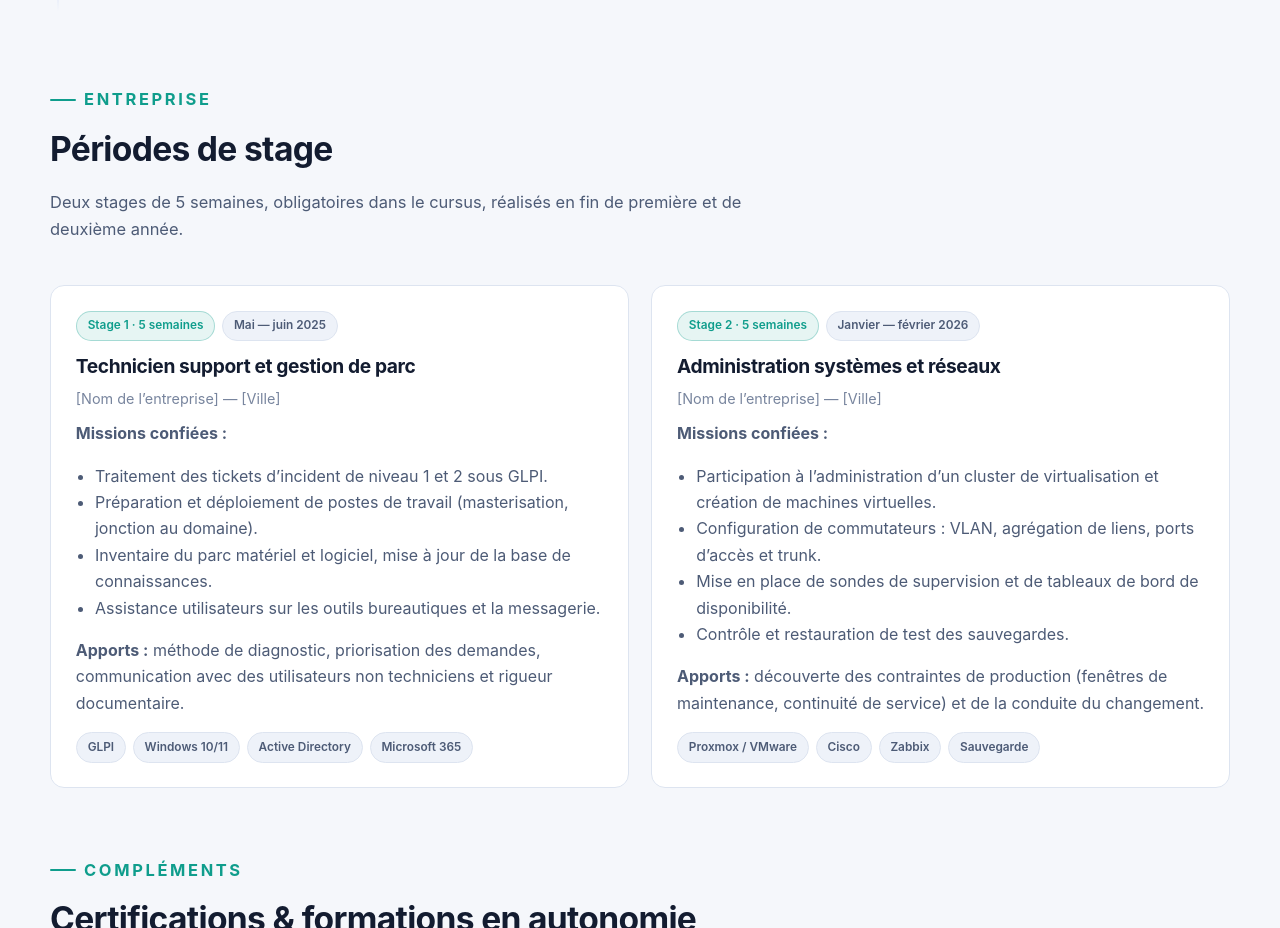
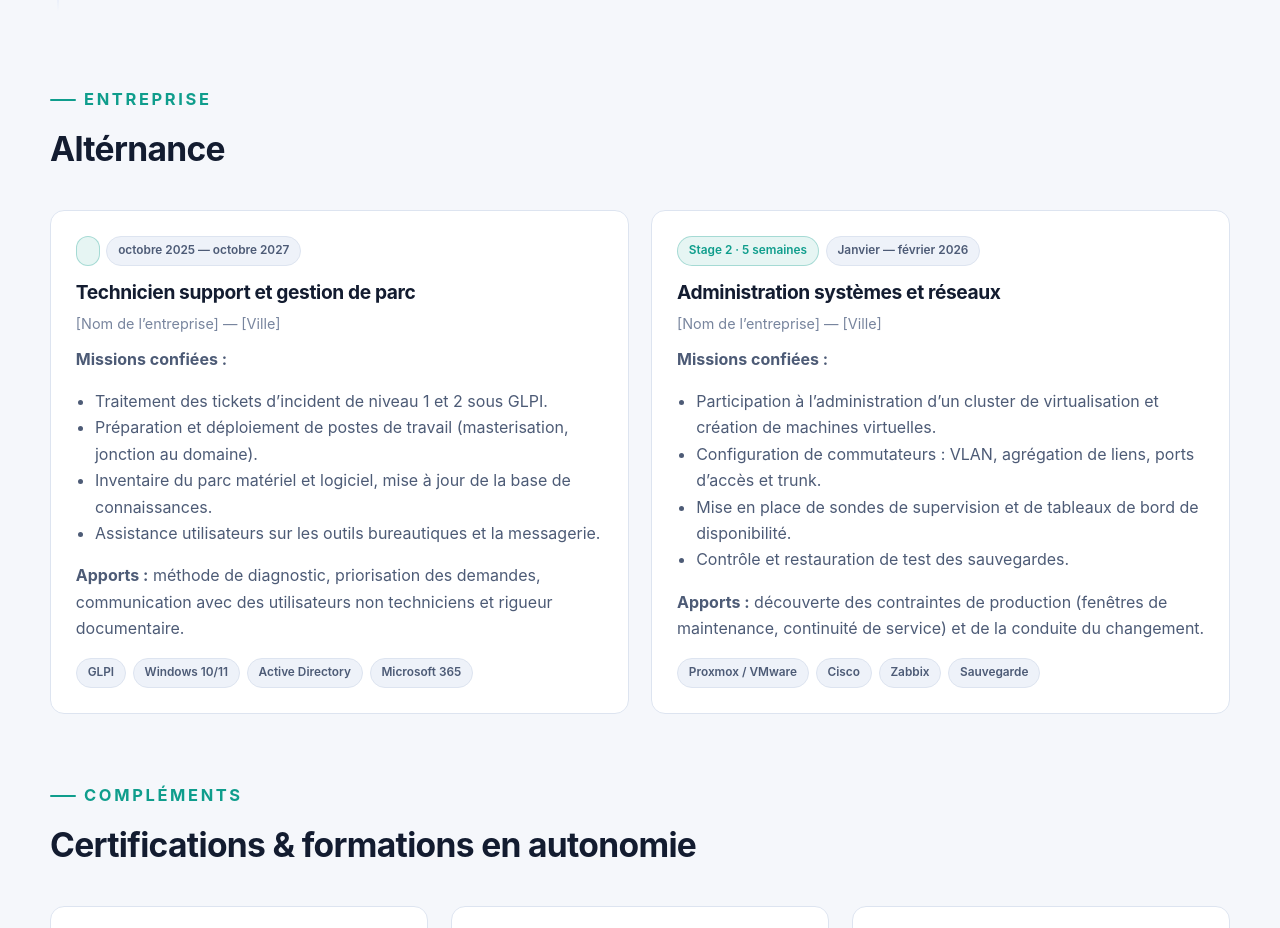
Before and after one commit to mathys091/portfolio-bts-sio-sisr-Mathys-Lacaze, a plain HTML site: page parcours.html in a window 1280 px wide. Shown: the part 1140-2068 px from the top of the page. Drawn offline with Linux system fonts and the light colour scheme.

Commit message:
Update parcours.html

```diff
--- a/parcours.html
+++ b/parcours.html
@@ -107,15 +107,15 @@
   <section class="container" style="margin-bottom:4rem">
     <div class="section-head reveal">
       <p class="eyebrow">Entreprise</p>
-      <h2>Périodes de stage</h2>
-      <p>Deux stages de 5 semaines, obligatoires dans le cursus, réalisés en fin de première et de deuxième année.</p>
+      <h2>Altérnance</h2>
+
     </div>
 
     <div class="grid grid--2">
       <article class="card reveal">
         <div class="tags" style="margin-bottom:.9rem">
-          <span class="badge badge--accent">Stage 1 · 5 semaines</span>
-          <span class="badge">Mai — juin 2025</span>
+          <span class="badge badge--accent"></span>
+          <span class="badge">octobre 2025 — octobre 2027</span>
         </div>
         <h3>Technicien support et gestion de parc</h3>
         <p class="timeline__place">[Nom de l’entreprise] — [Ville]</p>
```
